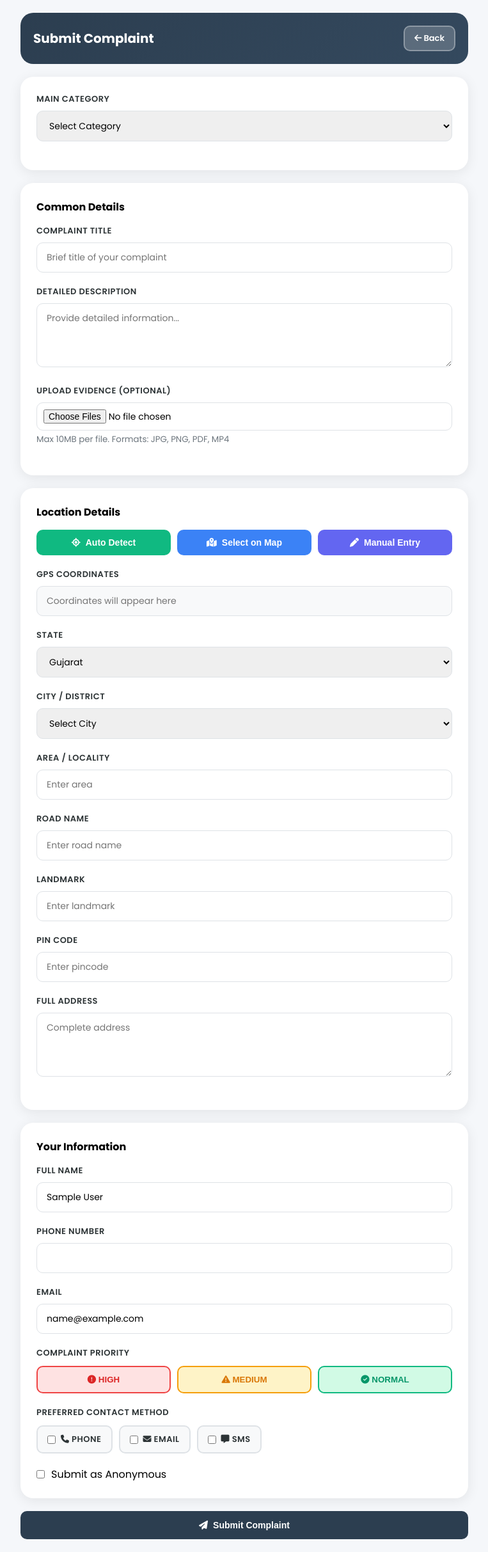
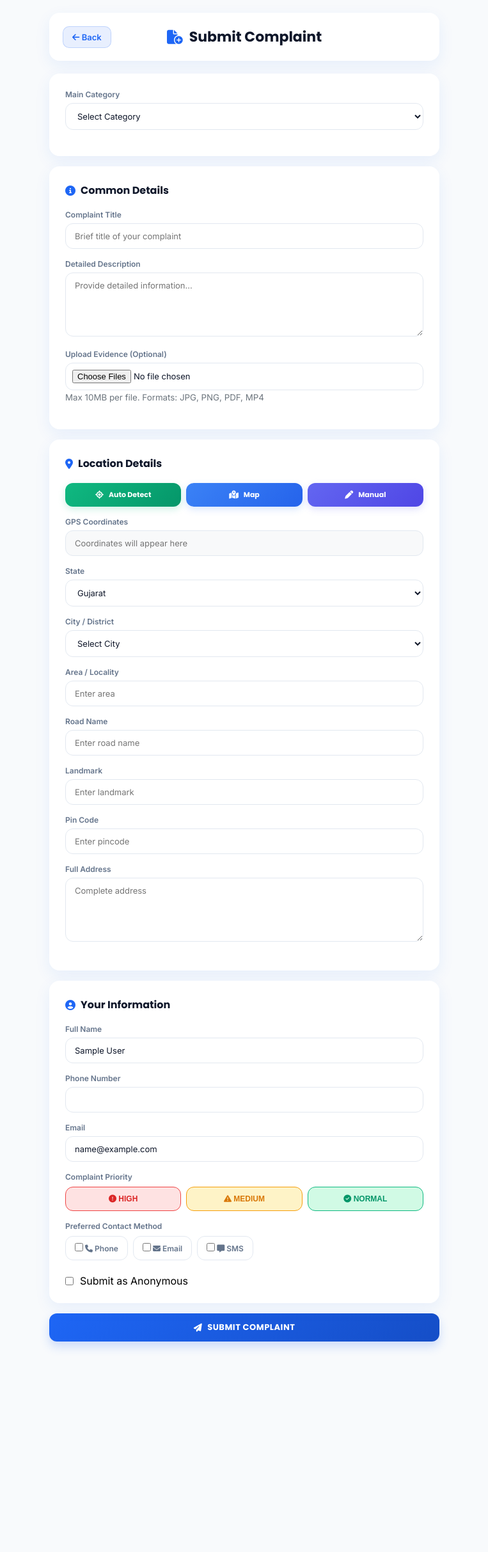
Before and after one commit to kartkbhalodiya/Smart-CITY, a Django app: page /submit-complaint/ in a window 1280 px wide. Shown: the whole page at 64% size, without its empty margins (258-1021 px from the left). After the commit the page ends 2110 px from the top, so only its background shows below. Run offline with Django 5.2, Linux system fonts and the light colour scheme; the visitor is signed in with stand-in values (Sample User, id 1); data comes from the database, SQL or seed files in the repository; data that the repository does not hold is empty.

Commit message:
Fix images using

```diff
--- a/templates/submit_complaint.html
+++ b/templates/submit_complaint.html
@@ -2,83 +2,136 @@
 <html lang="en">
 <head>
     <meta charset="UTF-8">
-    <meta name="viewport" content="width=device-width, initial-scale=1.0">
-    <title>Submit Complaint - Smart City</title>
-    <link href="https://fonts.googleapis.com/css2?family=Poppins:wght@400;500;600;700&display=swap" rel="stylesheet">
+    <meta name="viewport" content="width=device-width, initial-scale=1.0, maximum-scale=1.0, user-scalable=no">
+    <title>Submit Complaint - JanHelp</title>
+    <link rel="icon" type="image/png" href="https://res.cloudinary.com/dk1q50evg/image/upload/logo">
+    <link href="https://fonts.googleapis.com/css2?family=Poppins:wght@400;500;600;700;800&family=Inter:wght@400;500;600;700&display=swap" rel="stylesheet">
     <link rel="stylesheet" href="https://cdnjs.cloudflare.com/ajax/libs/font-awesome/6.4.0/css/all.min.css">
     <style>
+        :root {
+            --primary-blue: #1E66F5;
+            --green-accent: #2ECC71;
+            --text-dark: #0f172a;
+            --text-muted: #64748b;
+            --glass-bg: rgba(255, 255, 255, 0.95);
+            --glass-border: rgba(255, 255, 255, 0.5);
+        }
+
         * { margin: 0; padding: 0; box-sizing: border-box; }
 
         body {
-            font-family: 'Poppins', sans-serif;
-            background: #f5f7fa;
+            font-family: 'Inter', sans-serif;
+            background: #f8fafc;
+            min-height: 100vh;
+            padding: 0;
+        }
+
+        .container {
+            max-width: 650px;
+            margin: 0 auto;
             padding: 20px;
-            min-height: 100vh;
-        }
-
-        .container {
-            max-width: 700px;
-            margin: 0 auto;
+            padding-bottom: 40px;
         }
 
         .header {
-            background: linear-gradient(135deg, #2c3e50 0%, #34495e 100%);
-            border-radius: 20px;
+            background: var(--glass-bg);
+            backdrop-filter: blur(15px);
+            -webkit-backdrop-filter: blur(15px);
+            border-radius: 16px;
+            border: 1px solid var(--glass-border);
+            box-shadow: 0 8px 24px rgba(30, 102, 245, 0.08);
             padding: 20px;
             margin-bottom: 20px;
-            color: #fff;
+            text-align: center;
+            position: relative;
+        }
+
+        .header h1 {
+            font-family: 'Poppins', sans-serif;
+            font-size: 22px;
+            font-weight: 700;
+            color: var(--text-dark);
             display: flex;
-            justify-content: space-between;
             align-items: center;
-        }
-
-        .header h1 {
-            font-size: 20px;
-            font-weight: 800;
+            justify-content: center;
+            gap: 10px;
+        }
+
+        .header h1 i {
+            color: var(--primary-blue);
         }
 
         .back-btn {
-            background: rgba(255, 255, 255, 0.2);
-            color: #fff;
-            padding: 8px 15px;
+            position: absolute;
+            left: 20px;
+            top: 50%;
+            transform: translateY(-50%);
+            background: rgba(30, 102, 245, 0.1);
+            color: var(--primary-blue);
+            padding: 8px 14px;
             border-radius: 10px;
             text-decoration: none;
             font-size: 13px;
             font-weight: 600;
-            border: 2px solid rgba(255, 255, 255, 0.3);
+            border: 1.5px solid rgba(30, 102, 245, 0.2);
+            transition: all 0.3s ease;
+        }
+
+        .back-btn:hover {
+            background: var(--primary-blue);
+            color: #fff;
+            transform: translateY(-50%) translateY(-2px);
         }
 
         .form-card {
-            background: #ffffff;
-            border-radius: 20px;
-            padding: 25px;
-            box-shadow: 0 4px 20px rgba(0, 0, 0, 0.08);
-            margin-bottom: 20px;
+            background: var(--glass-bg);
+            backdrop-filter: blur(15px);
+            -webkit-backdrop-filter: blur(15px);
+            border-radius: 16px;
+            border: 1px solid var(--glass-border);
+            box-shadow: 0 8px 24px rgba(30, 102, 245, 0.08);
+            padding: 24px;
+            margin-bottom: 16px;
+        }
+
+        .form-card h3 {
+            font-family: 'Poppins', sans-serif;
+            font-size: 16px;
+            font-weight: 700;
+            color: var(--text-dark);
+            margin-bottom: 18px;
+            display: flex;
+            align-items: center;
+            gap: 8px;
+        }
+
+        .form-card h3 i {
+            color: var(--primary-blue);
         }
 
         .form-group {
-            margin-bottom: 20px;
+            margin-bottom: 16px;
         }
 
         .form-group label {
             display: block;
-            font-size: 13px;
+            font-size: 12px;
             font-weight: 600;
-            color: #2d3436;
-            margin-bottom: 8px;
-            text-transform: uppercase;
-            letter-spacing: 0.5px;
+            color: var(--text-muted);
+            margin-bottom: 6px;
         }
 
         .form-group input,
         .form-group select,
         .form-group textarea {
             width: 100%;
-            padding: 12px 15px;
-            border: 1px solid #dee2e6;
-            border-radius: 10px;
-            font-size: 14px;
-            font-family: 'Poppins', sans-serif;
+            padding: 11px 14px;
+            background: rgba(255, 255, 255, 0.9);
+            border: 1.5px solid #e2e8f0;
+            border-radius: 12px;
+            color: var(--text-dark);
+            font-size: 13px;
+            font-family: 'Inter', sans-serif;
             transition: all 0.3s;
         }
 
@@ -137,9 +203,9 @@
         }
 
         .btn {
-            padding: 14px 25px;
-            border-radius: 10px;
-            font-size: 14px;
+            padding: 12px 20px;
+            border-radius: 12px;
+            font-size: 13px;
             font-weight: 700;
             cursor: pointer;
             border: none;
@@ -149,31 +215,47 @@
             gap: 8px;
             text-decoration: none;
             justify-content: center;
+            font-family: 'Poppins', sans-serif;
         }
 
         .btn-primary {
-            background: #2c3e50;
+            background: linear-gradient(135deg, var(--primary-blue) 0%, #154ec7 100%);
             color: #fff;
             width: 100%;
+            text-transform: uppercase;
+            letter-spacing: 0.5px;
+            box-shadow: 0 8px 16px rgba(30, 102, 245, 0.2);
+        }
+
+        .btn-primary:hover {
+            transform: translateY(-2px);
+            box-shadow: 0 12px 24px rgba(30, 102, 245, 0.3);
         }
 
         .btn-primary:active {
-            transform: scale(0.98);
+            transform: translateY(0);
         }
 
         .location-btn {
-            background: #10b981;
+            background: linear-gradient(135deg, var(--green-accent) 0%, #27ae60 100%);
             color: #fff;
             width: 100%;
-            margin-bottom: 15px;
+            margin-bottom: 12px;
+            box-shadow: 0 4px 12px rgba(46, 204, 113, 0.2);
+        }
+
+        .location-btn:hover {
+            transform: translateY(-2px);
+            box-shadow: 0 6px 16px rgba(46, 204, 113, 0.3);
         }
 
         .location-info {
-            background: #e9ecef;
-            padding: 15px;
-            border-radius: 10px;
-            font-size: 13px;
+            background: rgba(239, 246, 255, 0.6);
+            padding: 14px;
+            border-radius: 12px;
+            font-size: 12px;
             display: none;
+            border: 1.5px solid rgba(30, 102, 245, 0.15);
         }
 
         .location-info.show {
@@ -195,14 +277,48 @@
             width: auto;
         }
 
+        .priority-btn {
+            flex: 1;
+            padding: 11px;
+            border-radius: 12px;
+            font-weight: 600;
+            font-size: 12px;
+            cursor: pointer;
+            transition: all 0.3s;
+            border: 1.5px solid;
+        }
+
+        .contact-method-label {
+            display: flex;
+            align-items: center;
+            gap: 8px;
+            padding: 10px 14px;
+            background: rgba(255, 255, 255, 0.9);
+            border: 1.5px solid #e2e8f0;
+            border-radius: 12px;
+            cursor: pointer;
+            margin: 0;
+            transition: all 0.3s;
+            font-size: 12px;
+        }
+
+        .contact-method-label:hover {
+            border-color: var(--primary-blue);
+            background: rgba(30, 102, 245, 0.05);
+        }
+
+        .contact-method-label input[type="checkbox"] {
+            width: auto;
+            accent-color: var(--primary-blue);
+        }
+
         @media (max-width: 480px) {
-            .subcategory-grid {
-                grid-template-columns: 1fr;
-            }
-
-            .header h1 {
-                font-size: 18px;
-            }
+            .container { padding: 15px; padding-bottom: 30px; }
+            .form-card { padding: 20px; }
+            .header { padding: 16px; }
+            .header h1 { font-size: 18px; }
+            .back-btn { left: 12px; padding: 6px 10px; font-size: 12px; }
+            .subcategory-grid { grid-template-columns: 1fr; }
         }
 
         .spinner {
@@ -226,10 +342,10 @@
     <script src="/static/js/comprehensive_translations.js"></script>
     <div class="container">
         <div class="header">
-            <h1 id="pageTitle">Submit Complaint</h1>
             <a href="{% url 'user_dashboard' %}" class="back-btn">
                 <i class="fa-solid fa-arrow-left"></i> Back
             </a>
+            <h1 id="pageTitle"><i class="fa-solid fa-file-circle-plus"></i> Submit Complaint</h1>
         </div>
 
         <form method="post" enctype="multipart/form-data" id="complaintForm">
@@ -267,7 +383,7 @@
             </div>
 
             <div class="form-card">
-                <h3 style="margin-bottom: 15px; font-size: 16px;">Common Details</h3>
+                <h3><i class="fa-solid fa-circle-info"></i> Common Details</h3>
 
                 <div class="form-group">
                     <label>Complaint Title</label>
@@ -287,20 +403,20 @@
             </div>
 
             <div class="form-card">
-                <h3 style="margin-bottom: 15px; font-size: 16px;">Location Details</h3>
-
-                <div style="display: grid; grid-template-columns: repeat(3, 1fr); gap: 10px; margin-bottom: 20px;">
-                    <button type="button" class="btn" style="background: #10b981; color: #fff; padding: 12px;" onclick="autoDetectLocation()">
+                <h3><i class="fa-solid fa-location-dot"></i> Location Details</h3>
+
+                <div style="display: grid; grid-template-columns: repeat(3, 1fr); gap: 8px; margin-bottom: 16px;">
+                    <button type="button" class="btn" style="background: linear-gradient(135deg, #10b981 0%, #059669 100%); color: #fff; padding: 10px; box-shadow: 0 4px 12px rgba(16, 185, 129, 0.2);" onclick="autoDetectLocation()">
                         <i class="fa-solid fa-location-crosshairs"></i>
-                        Auto Detect
+                        <span style="font-size: 11px;">Auto Detect</span>
                     </button>
-                    <button type="button" class="btn" style="background: #3b82f6; color: #fff; padding: 12px;" onclick="selectOnMap()">
+                    <button type="button" class="btn" style="background: linear-gradient(135deg, #3b82f6 0%, #2563eb 100%); color: #fff; padding: 10px; box-shadow: 0 4px 12px rgba(59, 130, 246, 0.2);" onclick="selectOnMap()">
                         <i class="fa-solid fa-map-marked-alt"></i>
-                        Select on Map
+                        <span style="font-size: 11px;">Map</span>
                     </button>
-                    <button type="button" class="btn" style="background: #6366f1; color: #fff; padding: 12px;" onclick="manualEntry()">
+                    <button type="button" class="btn" style="background: linear-gradient(135deg, #6366f1 0%, #4f46e5 100%); color: #fff; padding: 10px; box-shadow: 0 4px 12px rgba(99, 102, 241, 0.2);" onclick="manualEntry()">
                         <i class="fa-solid fa-pen"></i>
-                        Manual Entry
+                        <span style="font-size: 11px;">Manual</span>
                     </button>
                 </div>
 
@@ -366,7 +482,7 @@
             </div>
 
             <div class="form-card">
-                <h3 style="margin-bottom: 15px; font-size: 16px;">Your Information</h3>
+                <h3><i class="fa-solid fa-user-circle"></i> Your Information</h3>
 
                 <div class="form-group">
                     <label>Full Name</label>
@@ -385,14 +501,14 @@
 
                 <div class="form-group">
                     <label>Complaint Priority</label>
-                    <div style="display: flex; gap: 10px; margin-top: 10px;">
-                        <button type="button" class="priority-btn" data-priority="high" onclick="setPriority('high')" style="flex: 1; padding: 12px; border: 2px solid #ef4444; background: #fee2e2; color: #dc2626; border-radius: 10px; font-weight: 600; cursor: pointer;">
+                    <div style="display: flex; gap: 8px; margin-top: 8px;">
+                        <button type="button" class="priority-btn" data-priority="high" onclick="setPriority('high')" style="border-color: #ef4444; background: #fee2e2; color: #dc2626;">
                             <i class="fa-solid fa-circle-exclamation"></i> HIGH
                         </button>
-                        <button type="button" class="priority-btn" data-priority="medium" onclick="setPriority('medium')" style="flex: 1; padding: 12px; border: 2px solid #f59e0b; background: #fef3c7; color: #d97706; border-radius: 10px; font-weight: 600; cursor: pointer;">
+                        <button type="button" class="priority-btn" data-priority="medium" onclick="setPriority('medium')" style="border-color: #f59e0b; background: #fef3c7; color: #d97706;">
                             <i class="fa-solid fa-triangle-exclamation"></i> MEDIUM
                         </button>
-                        <button type="button" class="priority-btn" data-priority="normal" onclick="setPriority('normal')" style="flex: 1; padding: 12px; border: 2px solid #10b981; background: #d1fae5; color: #059669; border-radius: 10px; font-weight: 600; cursor: pointer;">
+                        <button type="button" class="priority-btn" data-priority="normal" onclick="setPriority('normal')" style="border-color: #10b981; background: #d1fae5; color: #059669;">
                             <i class="fa-solid fa-circle-check"></i> NORMAL
                         </button>
                     </div>
@@ -401,17 +517,17 @@
 
                 <div class="form-group">
                     <label>Preferred Contact Method</label>
-                    <div style="display: flex; gap: 10px; flex-wrap: wrap; margin-top: 10px;">
-                        <label style="display: flex; align-items: center; gap: 8px; padding: 10px 15px; background: #f8f9fa; border: 2px solid #dee2e6; border-radius: 10px; cursor: pointer; margin: 0;">
-                            <input type="checkbox" name="contact_phone" value="phone" style="width: auto;">
+                    <div style="display: flex; gap: 8px; flex-wrap: wrap; margin-top: 8px;">
+                        <label class="contact-method-label">
+                            <input type="checkbox" name="contact_phone" value="phone">
                             <span><i class="fa-solid fa-phone"></i> Phone</span>
                         </label>
-                        <label style="display: flex; align-items: center; gap: 8px; padding: 10px 15px; background: #f8f9fa; border: 2px solid #dee2e6; border-radius: 10px; cursor: pointer; margin: 0;">
-                            <input type="checkbox" name="contact_email" value="email" style="width: auto;">
+                        <label class="contact-method-label">
+                            <input type="checkbox" name="contact_email" value="email">
                             <span><i class="fa-solid fa-envelope"></i> Email</span>
                         </label>
-                        <label style="display: flex; align-items: center; gap: 8px; padding: 10px 15px; background: #f8f9fa; border: 2px solid #dee2e6; border-radius: 10px; cursor: pointer; margin: 0;">
-                            <input type="checkbox" name="contact_sms" value="sms" style="width: auto;">
+                        <label class="contact-method-label">
+                            <input type="checkbox" name="contact_sms" value="sms">
                             <span><i class="fa-solid fa-message"></i> SMS</span>
                         </label>
                     </div>
```
Also changed, not shown: other parts of templates/submit_complaint.html (+27 -14 lines).
